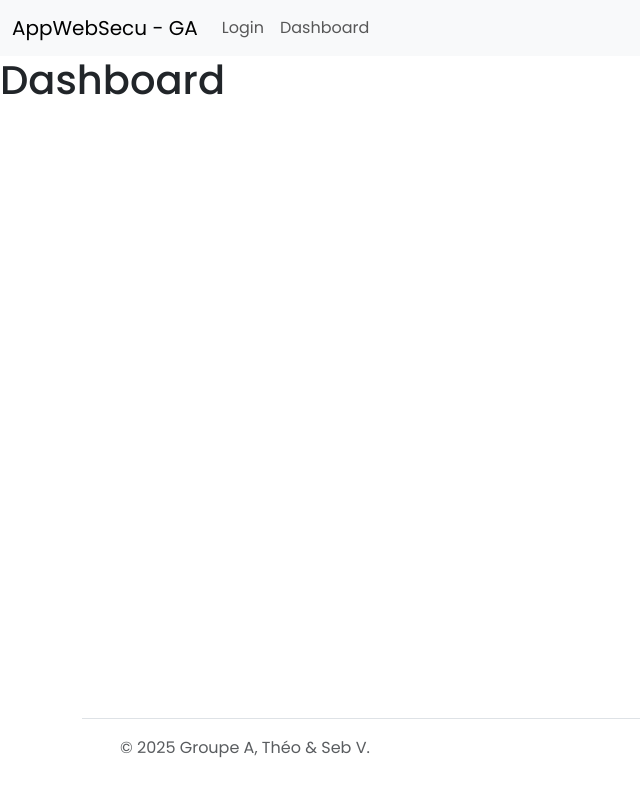
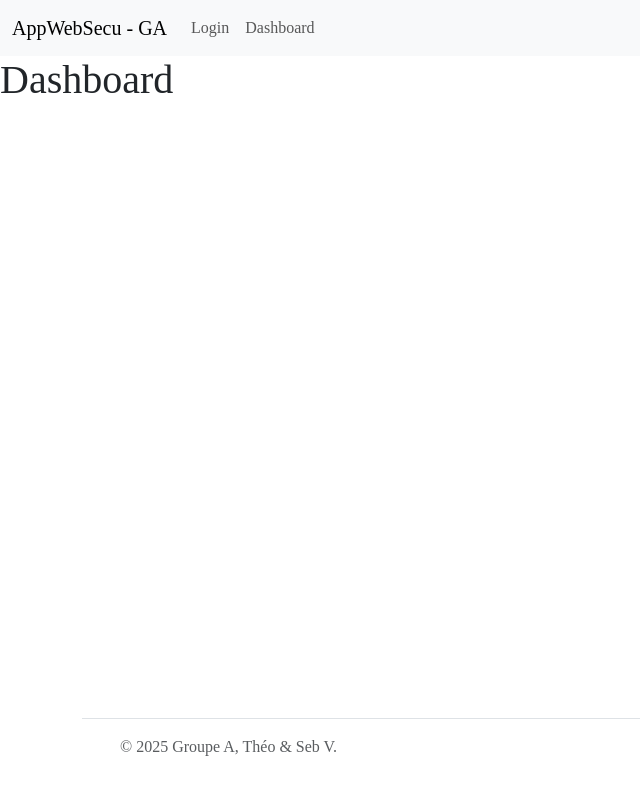
Before and after one commit to theomayoraz30/webappSecu, a JavaScript app: page /dashboard in a window 1280 px wide. Shown: the top 796 px of the page, without its empty margins (0-640 px from the left). Built offline with nearby package versions, Linux system fonts and the light colour scheme.

Commit message:
Small fix

```diff
--- a/index.html
+++ b/index.html
@@ -6,16 +6,6 @@
     <link rel="icon" href="/favicon.ico">
     <meta name="viewport" content="width=device-width, initial-scale=1.0">
     <title>WebappSecu</title>
-
-    <!-- Icon -->
-    <link href='https://unpkg.com/boxicons@2.1.4/css/boxicons.min.css' rel='stylesheet'>
-
-    <!-- Poppins font -->
-    <link rel="preconnect" href="https://fonts.googleapis.com">
-    <link rel="preconnect" href="https://fonts.gstatic.com" crossorigin>
-    <link
-        href="https://fonts.googleapis.com/css2?family=Poppins:ital,wght@0,100;0,200;0,300;0,400;0,500;0,600;0,700;0,800;0,900;1,100;1,200;1,300;1,400;1,500;1,600;1,700;1,800;1,900&display=swap"
-        rel="stylesheet">
 </head>
 
 <body>
--- a/package.json
+++ b/package.json
@@ -15,6 +15,7 @@
   "dependencies": {
     "axios": "^1.7.9",
     "bootstrap": "^5.3.3",
+    "boxicons": "^2.1.4",
     "js-cookie": "^3.0.5",
     "pinia": "^2.3.1",
     "vue-router": "^4.5.0"
--- a/src/assets/css/base.css
+++ b/src/assets/css/base.css
@@ -1,13 +1,15 @@
 * {
-  font-family: 'Poppins';
+    font-family: 'Poppins';
 }
 
+/* S'assure que la page prend toute la hauteur de l'écran */
 .app-container {
-  display: flex;
-  flex-direction: column;
-  min-height: 100vh; /* S'assure que la page prend toute la hauteur de l'écran */
+    display: flex;
+    flex-direction: column;
+    min-height: 100vh;
 }
 
+/* Permet au contenu de grandir et pousse le footer vers le bas */
 .content {
-  flex: 1; /* Permet au contenu de grandir et pousse le footer vers le bas */
+    flex: 1;
 }
--- /dev/null
+++ b/src/assets/css/fonts.css
@@ -0,0 +1,6 @@
+@font-face {
+    font-family: 'Poppins';
+    src: url('@/assets/fonts/Poppins/Poppins-Regular.ttf') format('truetype');
+    font-weight: normal;
+    font-style: normal;
+}
--- a/src/assets/css/main.css
+++ b/src/assets/css/main.css
@@ -1,4 +1,4 @@
-@import './base.css';
+@import '@/assets/css/base.css';
 
 .col-illustration {
     background-color: #f1f0ea;
@@ -53,8 +53,7 @@ input.form-control:focus-visible {
 .connexion-btn:hover,
 .connexion-btn:active,
 .connexion-btn:focus,
-.connexion-btn:focus-visible
- {
+.connexion-btn:focus-visible {
     background-color: #9c76b9 !important;
     border-color: #9c76b9 !important;
 }
--- a/src/main.ts
+++ b/src/main.ts
@@ -4,6 +4,9 @@ import { createPinia } from 'pinia';
 // Autres
 import 'bootstrap/dist/css/bootstrap.min.css';
 import 'bootstrap';
+import 'boxicons/css/boxicons.min.css';
+
+// Custom
 import '@/assets/css/main.css';
 
 import App from './App.vue';
```
Also changed, not shown: 1 other file (tests, documents, lock files or other folders). Lines whose indentation alone changed are shown as unchanged.
